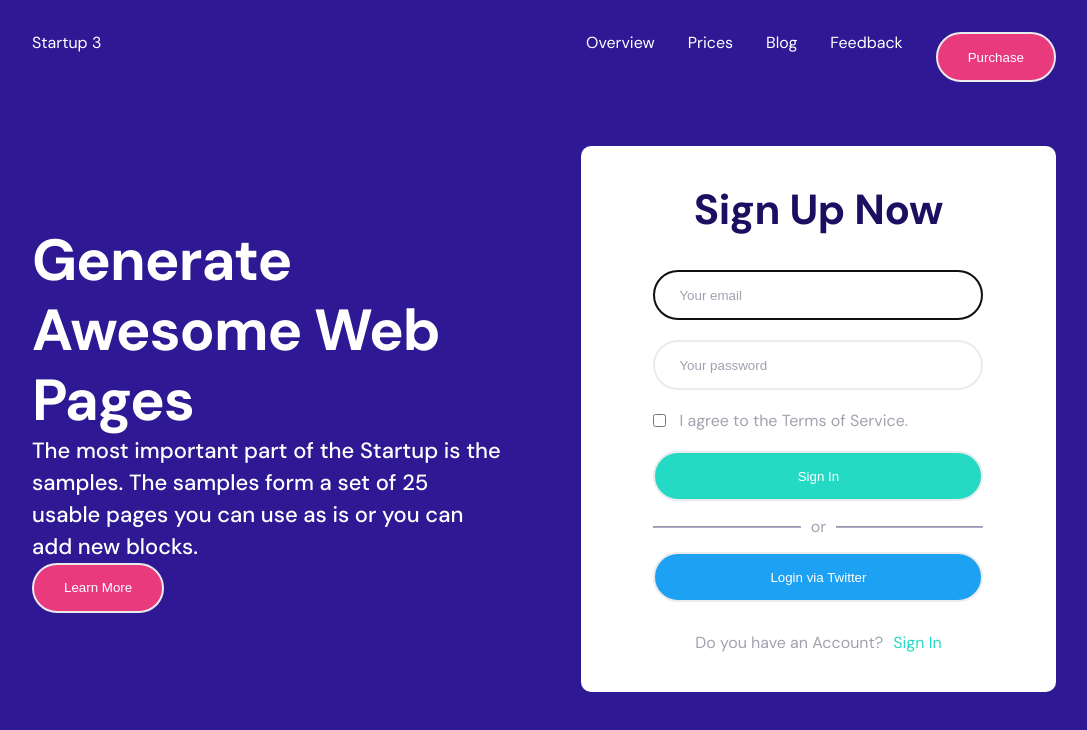
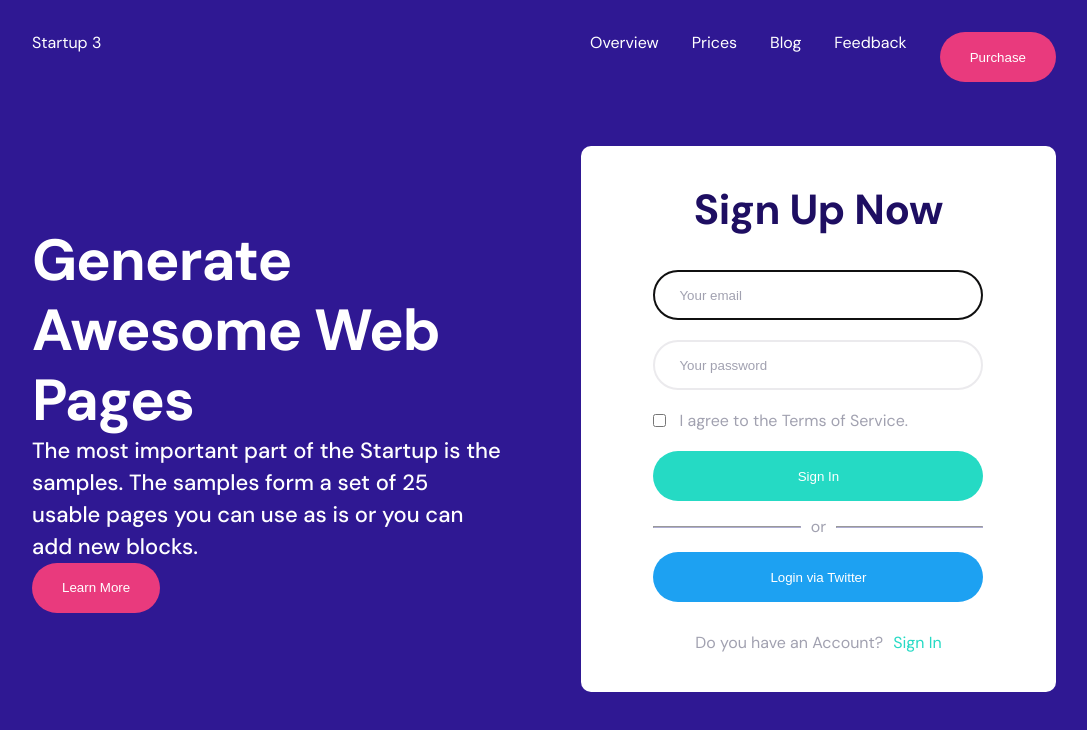
Before and after one commit to SebastianJedrak/landing-page-lex, a React (Vite) app: page / in a window 1280 px wide. Shown: the top 730 px of the page, without its empty margins (96-1183 px from the left). Built offline with nearby package versions, Linux system fonts and the light colour scheme.

Commit message:
style: create white variant of Button

```diff
--- a/src/components/UI/Button.scss
+++ b/src/components/UI/Button.scss
@@ -3,7 +3,7 @@
 .button-ui {
   color: $color-font-white;
   height: 50px;
-  border: 2px solid $color-font-grey;
+  border: none;
   border-radius: 100px;
   padding: 0 30px;
   cursor: pointer;
@@ -19,6 +19,8 @@
   }
   &.white {
     background-color: $color-background-light;
+    border: 2px solid $color-font-grey;
+    color: $color-font-heading;
   }
   &.twitter {
     background-color: $color-socials-twitter;
```
